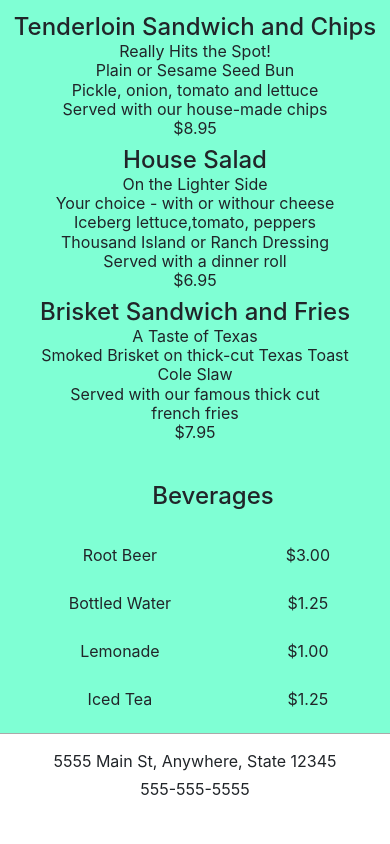
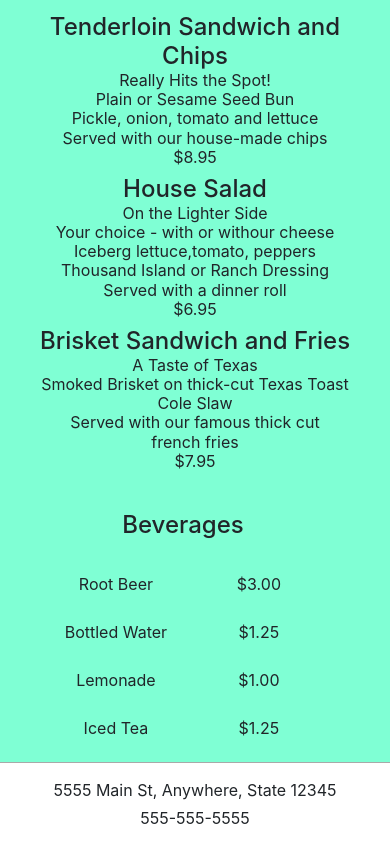
Before and after one commit to jfrummel/Genesis10, a plain HTML site: page sg-restaurant/menuPage.html in a window 390 px wide. Shown: the part 559-1403 px from the top of the page. Before the commit the page ends 1374 px from the top, so only its background shows below. Drawn offline with Linux system fonts and the light colour scheme.

Commit message:
Responsive changes

```diff
--- a/sg-restaurant/menuPage.html
+++ b/sg-restaurant/menuPage.html
@@ -21,6 +21,11 @@
       .row {padding: 10px 10px;}
       .beveragesTable {width: 400px; margin: auto; border-top: none;}
       tbody tr td {width: 200px;}
+
+      /* Media queries */
+      @media screen and (max-width: 768px) {
+        .beveragesTable {max-width: 100%; height: auto;}
+      }
     </style>
     <!-- End of StyleSheet -->
 
@@ -52,7 +57,7 @@
     <!-- Main section of page -->
 
     <!-- Menu section -->
-    <main class="fluid-container">
+    <main class="container-fluid">
       <div class="row">
         <div class="col-lg-4 col-xs-12 text-center menu-item">
           <h4 class="menu-title">Burger and Fries</h4>
```
Also changed, not shown: sg-restaurant/index.html (+1 -1 lines), sg-restaurant/images/drinkOfMonth.jpg (deleted), sg-restaurant/images/new-location.jpg (deleted), sg-restaurant/images/new-menu.jpg (deleted).
